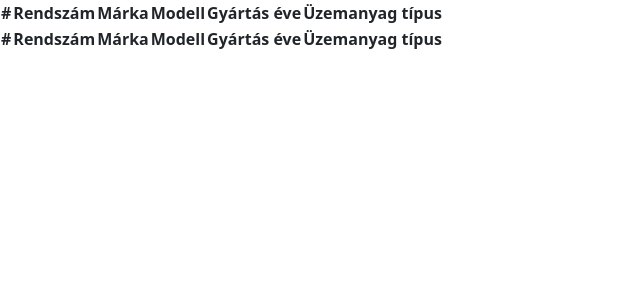
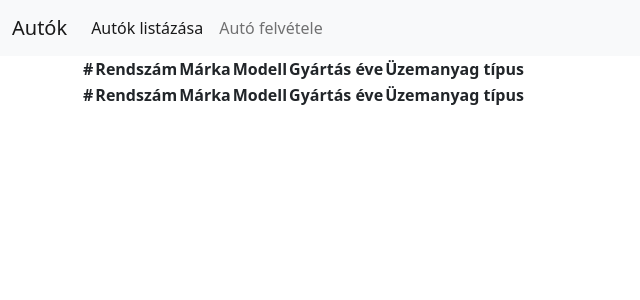
Before and after one commit to darkbeast0106/2022_09_27_autok, a PHP site: page / in a window 1280 px wide. Shown: the top 300 px of the page, without its empty margins (0-640 px from the left). Run offline with PHP 8.4, Linux system fonts and the light colour scheme; lists and menus that the app fills with data are empty.

Commit message:
Navigáció elhelyezése

```diff
--- a/index.php
+++ b/index.php
@@ -11,6 +11,25 @@
 </head>
 
 <body>
+    <nav class="navbar navbar-expand-lg bg-light">
+        <div class="container-fluid">
+            <a class="navbar-brand" href="index.php">Autók</a>
+            <button class="navbar-toggler" type="button" data-bs-toggle="collapse" data-bs-target="#navbarNav" aria-controls="navbarNav" aria-expanded="false" aria-label="Toggle navigation">
+                <span class="navbar-toggler-icon"></span>
+            </button>
+            <div class="collapse navbar-collapse" id="navbarNav">
+                <ul class="navbar-nav">
+                    <li class="nav-item">
+                        <a class="nav-link active" aria-current="page" href="index.php">Autók listázása</a>
+                    </li>
+                    <li class="nav-item">
+                        <a class="nav-link" href="felvetel.php">Autó felvétele</a>
+                    </li>
+                </ul>
+            </div>
+        </div>
+    </nav>
+    <main class="container">
         <table>
             <thead>
                 <tr>
@@ -25,7 +44,6 @@
             <tbody>
                 <?php
                 $file = fopen("autok.csv", "r");
-
                 $uzemanyag_tipusok = [
                     'benzin' => "Benzin",
                     'gazolaj' => "Gázolaj",
@@ -60,6 +78,7 @@
                 </tr>
             </tfoot>
         </table>
+    </main>
 </body>
 
 </html>
```
Also changed, not shown: felvetel.php (+21 -0 lines). Lines whose indentation alone changed are shown as unchanged.
